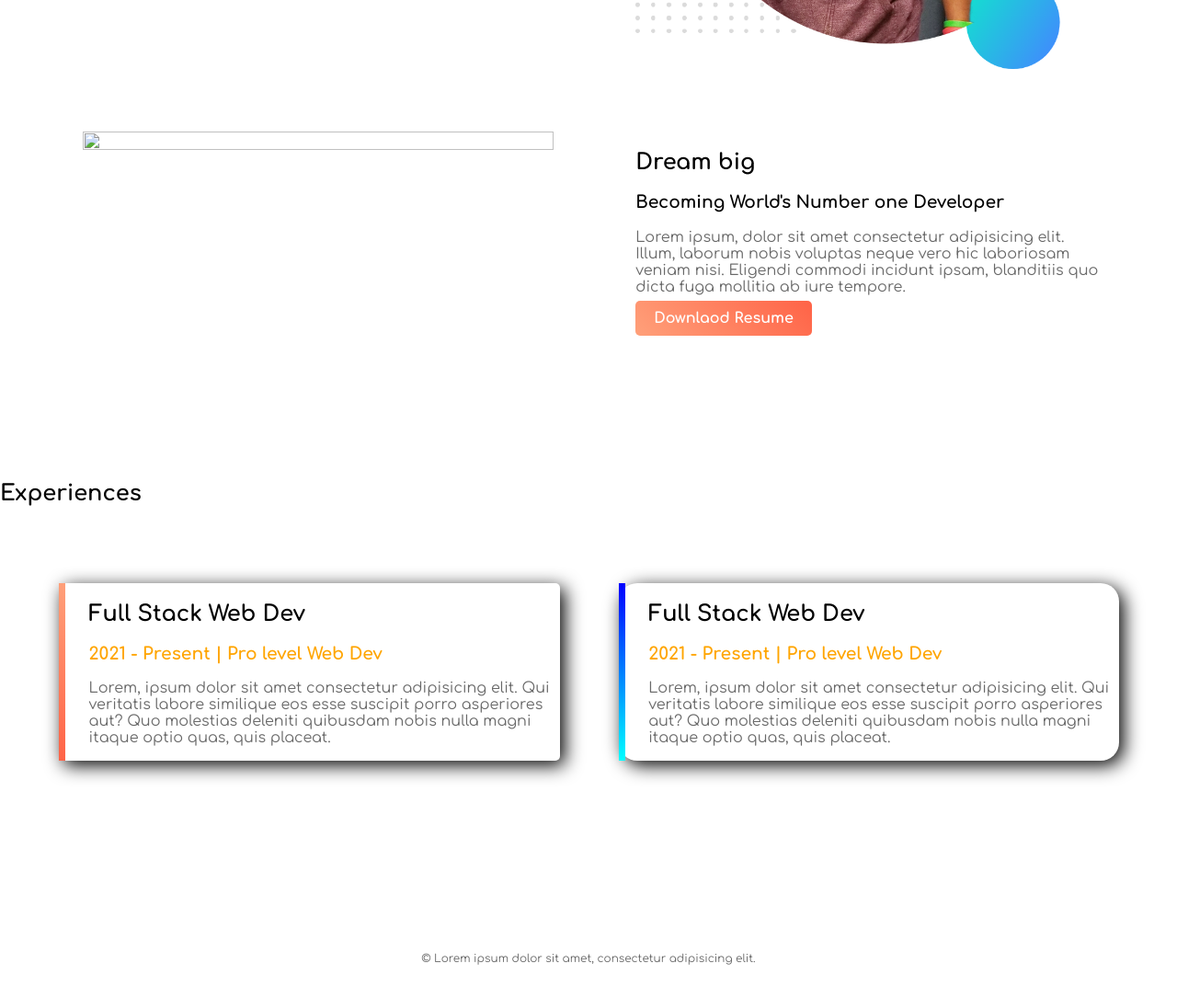
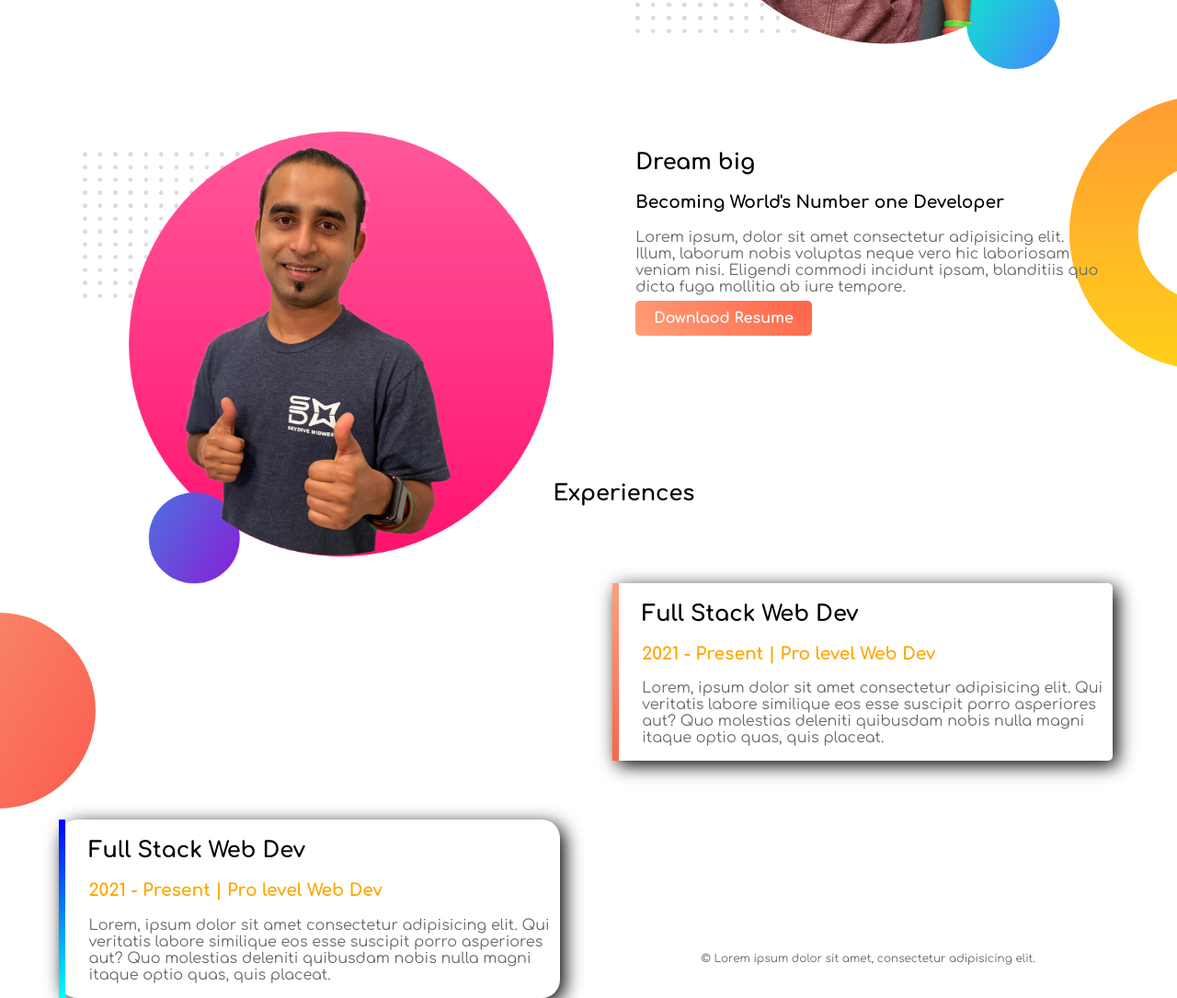
Before and after one commit to rojon009/personal-portfolio, a plain HTML site: page index.html in a window 1280 px wide. Shown: the part 497-1582 px from the top of the page at 92% size. Before the commit the page ends 1558 px from the top, so only its background shows below. Drawn offline with Linux system fonts and the light colour scheme; the site is published under a folder, as on GitHub Pages, so addresses that start at the root find nothing.

Commit message:
all image url fixed

```diff
--- a/index.html
+++ b/index.html
@@ -32,7 +32,7 @@
     <div class="overflow-hidden"></div>
     <section class="dream-section">
       <div class="half-width">
-        <img src="/images/jhankar2.png" alt="" />
+        <img src="./images/jhankar2.png" alt="" />
       </div>
       <div class="half-width">
         <h2>Dream big</h2>
--- a/style.css
+++ b/style.css
@@ -24,7 +24,7 @@ p {
 }
 
 .hero-section {
-  background-image: url("images/top-banner.png");
+  background-image: url("./images/top-banner.png");
   background-repeat: no-repeat;
   background-position: 0 0;
 }
@@ -56,13 +56,13 @@ p {
 }
 
 .dream-section {
-  background-image: url(/images/dream-bg.png);
+  background-image: url("./images/dream-bg.png");
   background-position: right;
   background-repeat: no-repeat;
 }
 
 .experiences {
-  background-image: url(/images/exp-bg.png);
+  background-image: url("./images/exp-bg.png");
   background-position: left;
   background-repeat: no-repeat;
 }
```
